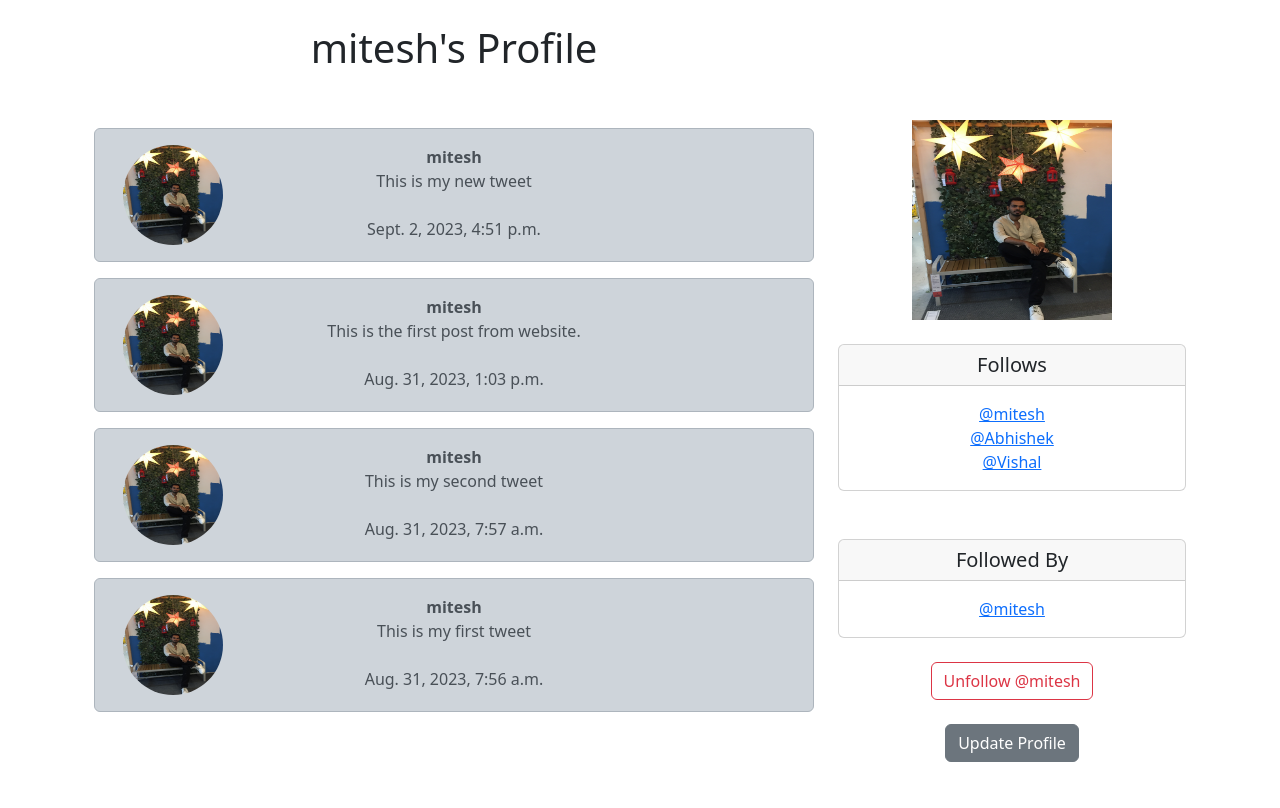
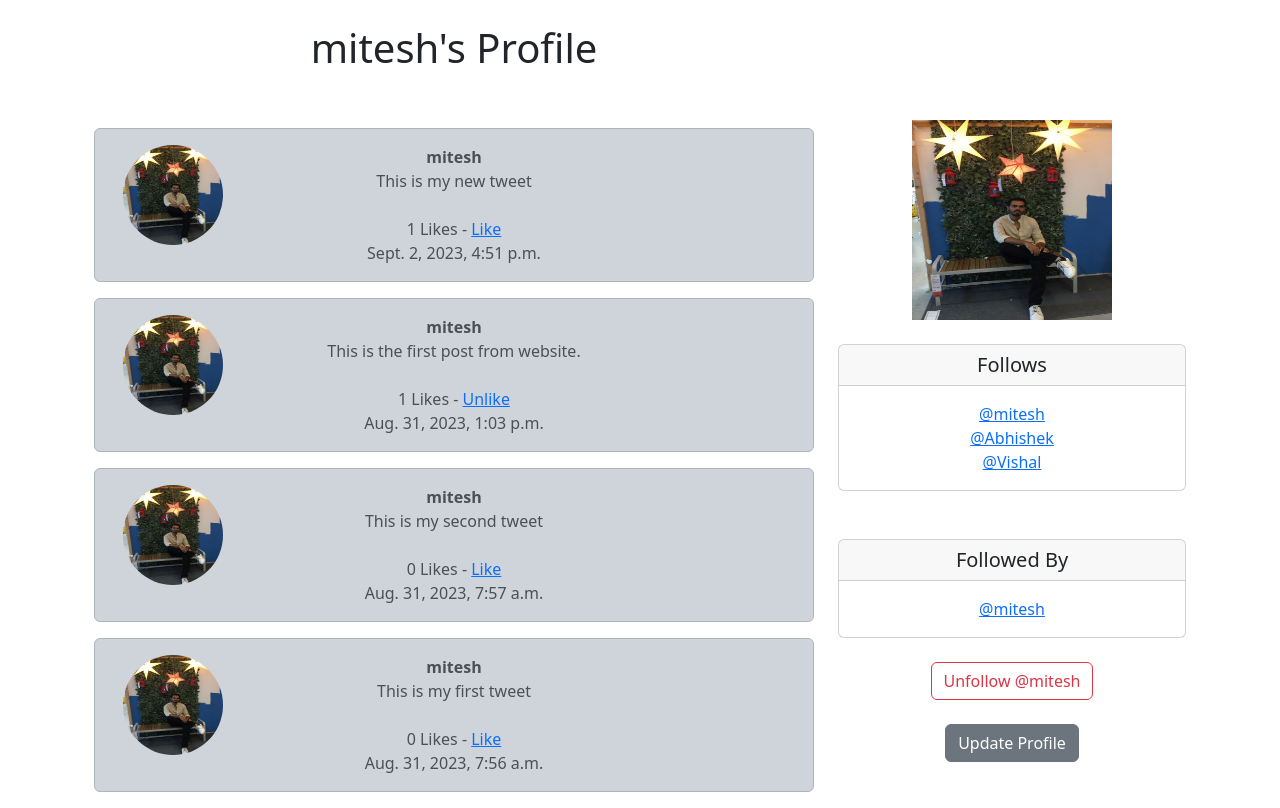
Before and after one commit to miteshtiwary123/twitter_clone, a Django app: page /profile/1 in a window 1280 px wide. Shown: the part 56-864 px from the top of the page. Before the commit the page ends 818 px from the top, so only its background shows below. Run offline with Django 4.2, Linux system fonts and the light colour scheme; a user stored in the database is signed in; data comes from the database, SQL or seed files in the repository; both versions use the stored data as it was after the commit.

Commit message:
added like to profile page and also added http referer

```diff
--- a/twitter/templates/profile.html
+++ b/twitter/templates/profile.html
@@ -24,6 +24,12 @@
                           <div class="col-10">
                             <strong>{{tweet.user}}</strong><br/>
                             {{tweet.body}}<br/><br/>
+                            {{ tweet.number_of_likes }} Likes -
+                            {% if user in tweet.likes.all %}
+                                <a href={% url 'tweet_like' tweet.id %}>Unlike</a> <br/>
+                            {% else %}
+                                <a href={% url 'tweet_like' tweet.id %}>Like</a> <br/>
+                            {% endif %}
                             {{tweet.created_at}}
                           </div>
                         </div>
--- a/twitter/views.py
+++ b/twitter/views.py
@@ -125,8 +125,7 @@ def tweet_like(request, pk):
             tweet.likes.remove(request.user)
         else:
             tweet.likes.add(request.user)
-
-        return redirect('home')
+        return redirect(request.META.get('HTTP_REFERER'))
 
     else:
         messages.success(request, ("You must be logged in to see this page."))
```
Also changed, not shown: db.sqlite3.
